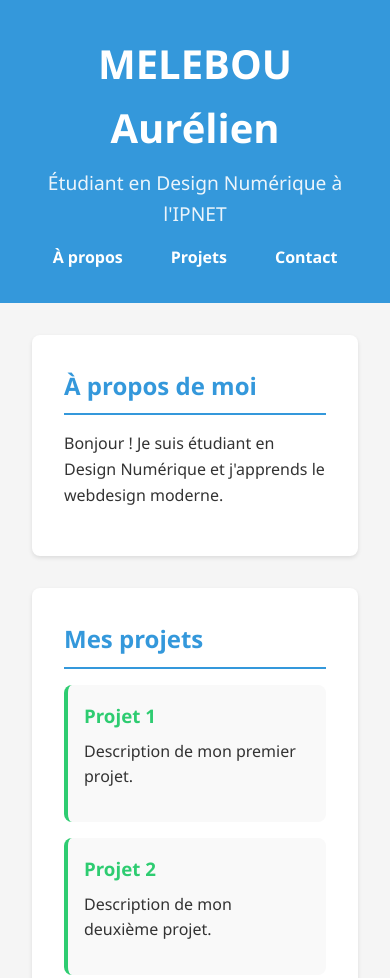
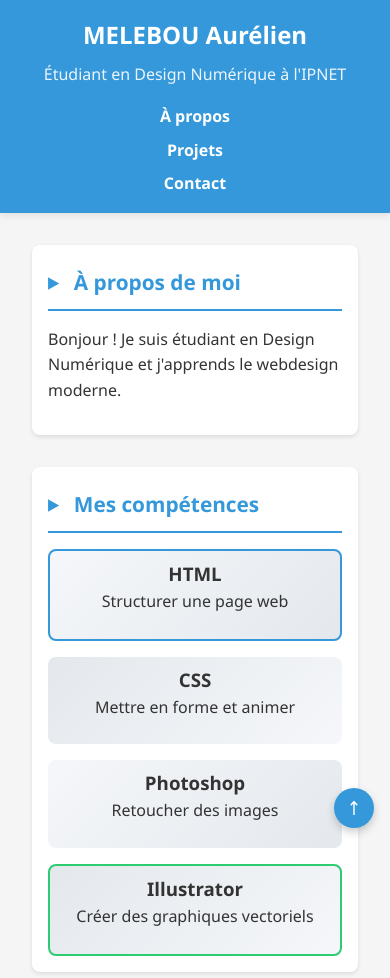
Before and after one commit to aurelienmelebou904-cmyk/gd110-webdesign, a plain HTML site: page gd110-webdesign/index.html in a window 390 px wide. Shown: the top 978 px of the page. Drawn offline with Linux system fonts and the light colour scheme.

Commit message:
TP 3 Partie 2 : pseudo-classes, pseudo-elements, positionnement, responsive

```diff
--- a/gd110-webdesign/index.html
+++ b/gd110-webdesign/index.html
@@ -24,6 +24,28 @@
     <section id="apropos">
       <h2>À propos de moi</h2>
       <p>Bonjour ! Je suis étudiant en Design Numérique et j'apprends le webdesign moderne.</p>
+    </section>
+
+    <section id="competences">
+      <h2>Mes compétences</h2>
+      <div class="grille-competences">
+        <div class="carte-competence">
+          <h3>HTML</h3>
+          <p>Structurer une page web</p>
+        </div>
+        <div class="carte-competence">
+          <h3>CSS</h3>
+          <p>Mettre en forme et animer</p>
+        </div>
+        <div class="carte-competence">
+          <h3>Photoshop</h3>
+          <p>Retoucher des images</p>
+        </div>
+        <div class="carte-competence">
+          <h3>Illustrator</h3>
+          <p>Créer des graphiques vectoriels</p>
+        </div>
+      </div>
     </section>
 
     <section id="projets">
@@ -67,5 +89,7 @@
     <p>&copy; 2026 MELEBOU Aurélien - GD 110</p>
     <p>IPNET</p>
   </footer>
+    <!-- Bouton Retour en haut -->
+  <a href="#" class="back-to-top" aria-label="Retour en haut de page">↑</a>
 </body>
 </html>
--- a/gd110-webdesign/style.css
+++ b/gd110-webdesign/style.css
@@ -60,17 +60,41 @@ nav ul {
   margin-top: var(--espacement-standard);
 }
 
+/* ===== NAVIGATION AVEC PSEUDO-CLASSES ===== */
 nav a {
   color: var(--couleur-blanc);
   text-decoration: none;
   font-weight: bold;
   padding: var(--espacement-petit) var(--espacement-standard);
   border-radius: var(--rayon-bordure);
-  transition: background-color 0.3s ease;
+  transition: all 0.3s ease;
+  position: relative;
 }
 
 nav a:hover {
   background-color: rgba(255, 255, 255, 0.2);
+  transform: translateY(-2px);
+}
+
+nav a:focus {
+  outline: 2px solid var(--couleur-blanc);
+  outline-offset: 2px;
+}
+
+nav a::after {
+  content: '';
+  position: absolute;
+  bottom: 0;
+  left: 50%;
+  width: 0;
+  height: 2px;
+  background-color: var(--couleur-blanc);
+  transition: all 0.3s ease;
+  transform: translateX(-50%);
+}
+
+nav a:hover::after {
+  width: 80%;
 }
 
 /* ===== CONTENU PRINCIPAL ===== */
@@ -205,3 +229,184 @@ form button {
 form button:hover {
   background-color: #2980b9;
 }
+
+/* ===== GRILLE DE COMPÉTENCES ===== */
+.grille-competences {
+  display: grid;
+  grid-template-columns: repeat(auto-fit, minmax(200px, 1fr));
+  gap: var(--espacement-standard);
+}
+
+/* ===== CARTE-COMPETENCE ===== */
+.carte-competence {
+  background-color: var(--couleur-fond);
+  padding: var(--espacement-standard);
+  border-radius: var(--rayon-bordure);
+  text-align: center;
+  transition: all 0.4s cubic-bezier(0.175, 0.885, 0.32, 1.275);
+  position: relative;
+  overflow: hidden;
+  cursor: pointer;
+}
+
+.carte-competence:hover {
+  transform: translateY(-8px) scale(1.02);
+  box-shadow:
+    0 4px 8px rgba(0, 0, 0, 0.1),
+    0 8px 16px rgba(0, 0, 0, 0.1),
+    0 16px 32px rgba(0, 0, 0, 0.1);
+}
+
+.carte-competence::before {
+  content: '';
+  position: absolute;
+  top: -50%;
+  left: -50%;
+  width: 200%;
+  height: 200%;
+  background: linear-gradient(
+    45deg,
+    transparent 30%,
+    rgba(255, 255, 255, 0.3) 50%,
+    transparent 70%
+  );
+  transform: rotate(45deg);
+  transition: all 0.6s ease;
+  opacity: 0;
+}
+
+.carte-competence:hover::before {
+  opacity: 1;
+  top: -100%;
+  left: -100%;
+}
+
+
+/* Couleurs alternées pour les cartes */
+.carte-competence:nth-child(odd) {
+  background: linear-gradient(135deg, #f5f7fa 0%, #e4e8ec 100%);
+}
+
+.carte-competence:nth-child(even) {
+  background: linear-gradient(135deg, #e4e8ec 0%, #f5f7fa 100%);
+}
+
+/* Première et dernière carte : bordure spéciale */
+.carte-competence:first-child {
+  border: 2px solid var(--couleur-primaire);
+}
+
+.carte-competence:last-child {
+  border: 2px solid var(--couleur-secondaire);
+}
+
+/* Icône décorative devant chaque titre de section */
+section h2::before {
+  content: '▸ ';
+  color: var(--couleur-primaire);
+  font-size: 1.2em;
+  margin-right: 0.5rem;
+}
+
+/* ===== BOUTON RETOUR EN HAUT ===== */
+.back-to-top {
+  position: fixed;
+  bottom: 2rem;
+  right: 2rem;
+  width: 50px;
+  height: 50px;
+  background-color: var(--couleur-primaire);
+  color: var(--couleur-blanc);
+  border-radius: 50%;
+  display: flex;
+  align-items: center;
+  justify-content: center;
+  font-size: 1.5rem;
+  text-decoration: none;
+  box-shadow: 0 4px 8px rgba(0, 0, 0, 0.2);
+  transition: all 0.3s ease;
+  z-index: 1000;
+}
+
+.back-to-top:hover {
+  background-color: var(--couleur-secondaire);
+  transform: translateY(-5px) scale(1.1);
+  box-shadow: 0 8px 16px rgba(0, 0, 0, 0.3);
+}
+
+/* ===== EN-TÊTE STICKY ===== */
+header {
+  background-color: var(--couleur-primaire);
+  color: var(--couleur-blanc);
+  padding: var(--espacement-grand);
+  text-align: center;
+  display: flex;
+  flex-direction: column;
+  align-items: center;
+  justify-content: center;
+  min-height: 300px;
+
+  /* Ajouts pour sticky */
+  position: sticky;
+  top: 0;
+  z-index: 100;
+  box-shadow: 0 2px 8px rgba(0, 0, 0, 0.1);
+}
+
+/* ===== RESPONSIVE DESIGN ===== */
+
+/* Tablettes et petits écrans (max 768px) */
+@media (max-width: 768px) {
+  /* En-tête */
+  header {
+    min-height: 200px;
+    padding: var(--espacement-standard);
+  }
+
+  header h1 {
+    font-size: 1.8rem;
+  }
+
+  header p {
+    font-size: 1rem;
+  }
+
+  /* Navigation */
+  nav ul {
+    flex-direction: column;
+    gap: var(--espacement-petit);
+  }
+
+  /* Galerie de compétences */
+  .grille-competences {
+    grid-template-columns: 1fr;
+  }
+
+  /* Bouton retour en haut */
+  .back-to-top {
+    width: 40px;
+    height: 40px;
+    font-size: 1.2rem;
+    bottom: 1rem;
+    right: 1rem;
+  }
+}
+
+/* Mobiles (max 480px) */
+@media (max-width: 480px) {
+  header h1 {
+    font-size: 1.5rem;
+  }
+
+  section {
+    padding: var(--espacement-standard);
+  }
+
+  section h2 {
+    font-size: 1.3rem;
+  }
+
+  .carte-competence {
+    padding: var(--espacement-petit);
+  }
+}
```
